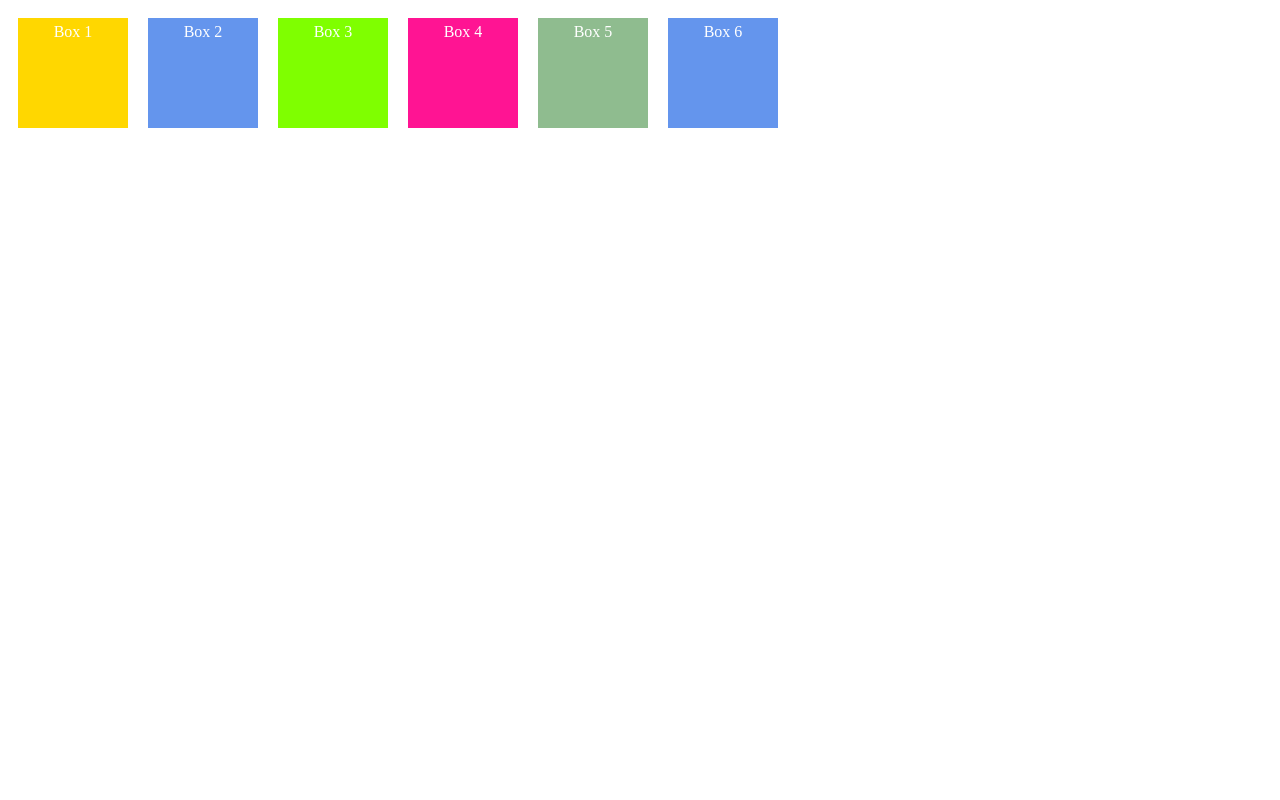
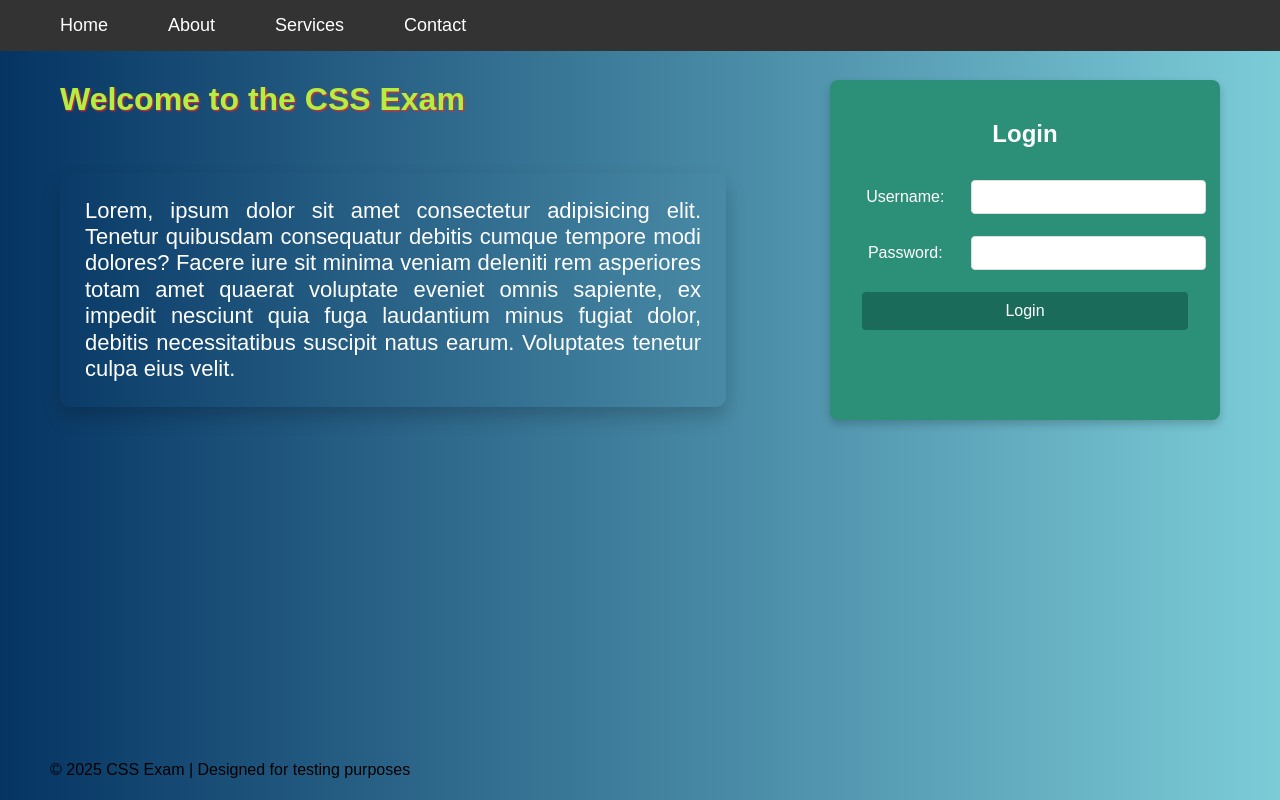
Before and after one commit to al102030/Front-end-Class4, a plain HTML site: page index.html in a window 1280 px wide. Drawn offline with Linux system fonts and the light colour scheme.

```diff
--- a/index.html
+++ b/index.html
@@ -1,17 +1,58 @@
 <!DOCTYPE html>
 <html>
 <head>
-  <link rel="stylesheet" href="style.css">
-    <title>My WebSite</title>
+    <title>CSS Exam Challenge</title>
+    <link rel="stylesheet" href="style.css">
 </head>
 <body>
-  <div class="flexcontainer">
-    <div class="box1">Box 1</div>
-    <div class="box2">Box 2</div>
-    <div class="box3">Box 3</div>
-    <div class="box4">Box 4</div>
-    <div class="box5">Box 5</div>
-    <div class="box6">Box 6</div>
-  </div>
+
+    <nav class="navbar">
+        <ul>
+            <li><a href="#">Home</a></li>
+            <li><a href="#">About</a></li>
+            <li><a href="#">Services</a></li>
+            <li><a href="#">Contact</a></li>
+        </ul>
+    </nav>
+
+    <div class="grid-container">
+      <div class="section1">
+        <h1 class="title">Welcome to the CSS Exam</h1>
+      </div>
+
+      <div class="section2">
+        <p class="description">Lorem, ipsum dolor sit amet consectetur adipisicing elit. Tenetur quibusdam consequatur debitis cumque tempore modi dolores? Facere iure sit minima veniam deleniti rem asperiores totam amet quaerat voluptate eveniet omnis sapiente, ex impedit nesciunt quia fuga laudantium minus fugiat dolor, debitis necessitatibus suscipit natus earum. Voluptates tenetur culpa eius velit.</p>
+      </div>
+
+
+      <div class="section3">
+        <div class="login-box">
+          <h2>Login</h2>
+          <form>
+              <table>
+                  <tr>
+                      <td><label for="username">Username:</label></td>
+                      <td><input type="text" id="username" name="username" required></td>
+                  </tr>
+                  <tr>
+                      <td><label for="password">Password:</label></td>
+                      <td><input type="password" id="password" name="password" required></td>
+                  </tr>
+                  <tr>
+                      <td colspan="2" class="center">
+                      <button type="submit">Login</button>
+                      </td>
+                  </tr>
+              </table>
+          </form>
+        </div>
+    </div>
+
+
+    <footer class="footer">
+        <p>&copy; 2025 CSS Exam | Designed for testing purposes</p>
+    </footer>
+
+
 </body>
 </html>
--- a/style.css
+++ b/style.css
@@ -1,64 +1,144 @@
-.body {
-    background-color: black;
+body {
+    font-family: 'Arial', sans-serif;
+    background: linear-gradient(to right, #053463, #7cccd8);
+    margin: 0;
+    padding: 0;
+    display: flex;
+    justify-content: space-between;
 }
 
-.flexcontainer {
+.navbar {
     display: flex;
-    flex-direction:row;
+    justify-content: space-between;
+    background: #333;
+    padding: 15px 30px;
+    width: 100%;
+    position: fixed;
+    top: 0;
+    left: 0;
 }
 
-.box1 {
-    background-color:gold;
-    text-align: center;
-    color: white;
-    width: 100px;
-    height: 100px;
-    height: 100px;margin: 10px;
-    padding: 5px;
-}
-.box2 {
-    background-color:cornflowerblue;
-    text-align: center;
-    color: white;
-    width: 100px;
-    height: 100px;
-    height: 100px;margin: 10px;
-    padding: 5px;
-}
-.box3 {
-    background-color:chartreuse;
-    text-align: center;
-    color: white;
-    width: 100px;
-    height: 100px;margin: 10px;
-    padding: 5px;
-}
-.box4 {
-    background-color:deeppink;
-    text-align: center;
-    color: white;
-    width: 100px;
-    height: 100px;
-    height: 100px;margin: 10px;
-    padding: 5px;
+.navbar ul {
+    list-style: none;
+    padding: 0;
+    margin: 0;
+    display: flex;
 }
 
-.box5 {
-    background-color:darkseagreen;
-    text-align: center;
-    color: white;
-    width: 100px;
-    height: 100px;
-    height: 100px;margin: 10px;
-    padding: 5px;
+.navbar ul li {
+    margin: 0 15px;
 }
 
-.box6 {
-    background-color:cornflowerblue;
+.navbar ul li a {
+    text-decoration: none;
+    color: white;
+    font-size: 18px;
+    padding: 10px 15px;
+    transition: 0.3s;
+}
+
+.navbar ul li a:hover {
+    background: #4ca1af;
+    border-radius: 5px;
+}
+
+
+.title {
+    color: rgb(179, 239, 66);
+    text-shadow: 1px 1px 2px #f92727;
+}
+
+.login-box {
+    width: 350px;
+    height: 300px;
+    background-color: #2c8f77;
+    color: white;
+    padding: 20px;
+    border-radius: 8px;
+    box-shadow: 0px 4px 8px rgba(0, 0, 0, 0.2);
+    margin: 20px auto;
     text-align: center;
+}
+
+table {
+    width: 100%;
+    margin-top: 10px;
+}
+
+td {
+    padding: 10px;
+}
+
+input {
+    width: 100%;
+    padding: 8px;
+    border: 1px solid #ddd;
+    border-radius: 4px;
+    font-size: 14px;
+}
+
+.center {
+    text-align: center;
+}
+
+button {
+    background: #1a6b5a;
     color: white;
-    width: 100px;
-    height: 100px;
-    height: 100px;margin: 10px;
-    padding: 5px;
+    border: none;
+    padding: 10px 15px;
+    font-size: 16px;
+    cursor: pointer;
+    transition: 0.3s;
+    border-radius: 4px;
+    width: 100%;
 }
+
+button:hover {
+    background: #145d4a;
+}
+
+.grid-container {
+    margin: 50px;
+    display: grid;
+    grid-template-columns: auto auto;
+    padding: 10px;
+    grid-template-rows: auto auto;
+
+}
+
+.section1 {
+    grid-column: 1;
+    grid-row: 1;
+    text-align: left;
+}
+
+.section2 {
+    grid-column: 1;
+    grid-row: 2;
+    text-align: left;
+    text-align: justify;
+}
+
+.section3 {
+    grid-column: 2;
+    grid-row: 1/ 3;
+    text-align: center;
+}
+
+.footer {
+    position: absolute;
+    bottom: 5px;
+    left: 50px;
+}
+
+
+.description {
+    width: 80%;
+    text-align: justify;
+    padding: 25px;
+    color: white;
+    font-size: 22px;
+    line-height: 1.2;
+    border-radius: 10px;
+    box-shadow: 0px 10px 20px rgba(0, 0, 0, 0.2);
+}
```
Also changed, not shown: 2 other files.
